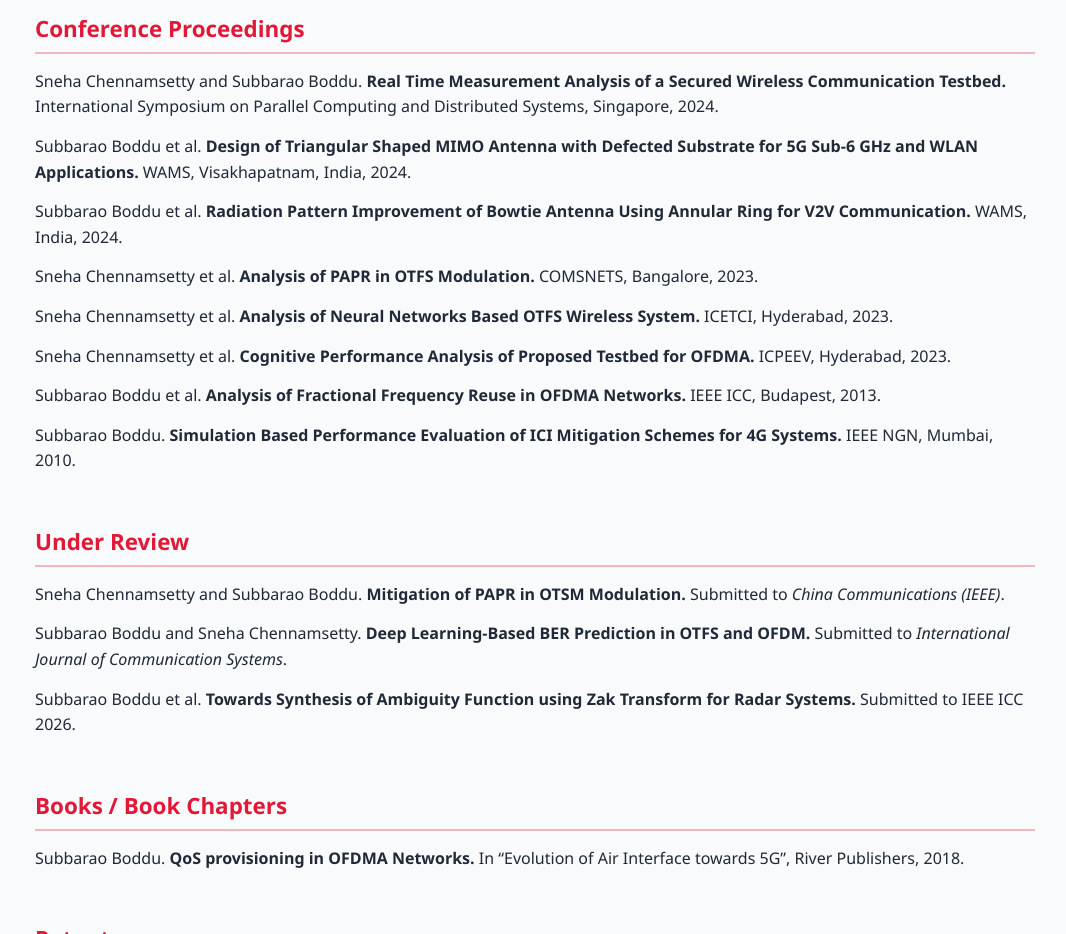
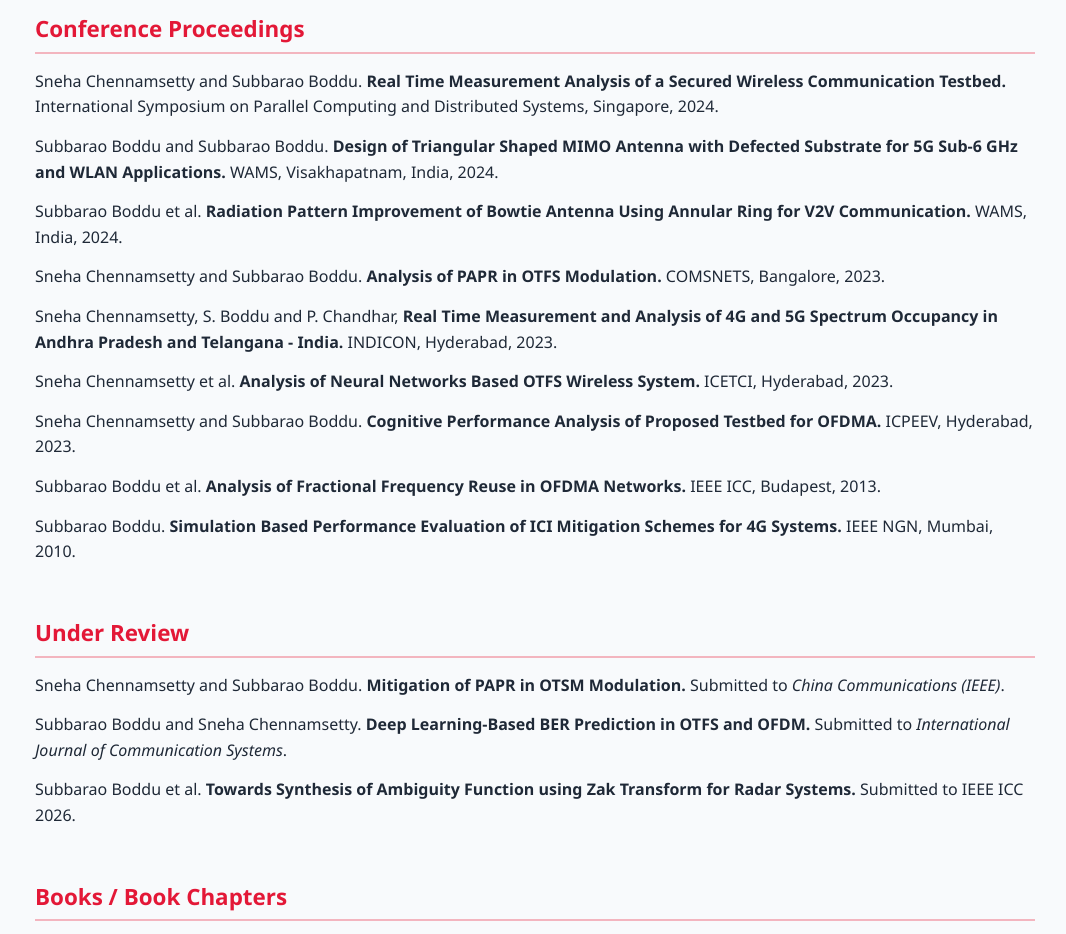
Before and after one commit to chandharlabs/Mu-6G-Innovation-Lab, a plain HTML site: page publications.html in a window 1280 px wide. Shown: the part 840-1774 px from the top of the page, without its empty margins (105-1171 px from the left). Drawn offline with Linux system fonts and the light colour scheme.

Commit message:
Update publications.html

```diff
--- a/publications.html
+++ b/publications.html
@@ -58,11 +58,11 @@
     <h3>Conference Proceedings</h3>
     <ul class="pub-list">
       <li>Sneha Chennamsetty and Subbarao Boddu. <strong>Real Time Measurement Analysis of a Secured Wireless Communication Testbed.</strong> International Symposium on Parallel Computing and Distributed Systems, Singapore, 2024.</li>
-      <li>Subbarao Boddu et al. <strong>Design of Triangular Shaped MIMO Antenna with Defected Substrate for 5G Sub-6 GHz and WLAN Applications.</strong> WAMS, Visakhapatnam, India, 2024.</li>
+      <li>Subbarao Boddu  and Subbarao Boddu. <strong>Design of Triangular Shaped MIMO Antenna with Defected Substrate for 5G Sub-6 GHz and WLAN Applications.</strong> WAMS, Visakhapatnam, India, 2024.</li>
       <li>Subbarao Boddu et al. <strong>Radiation Pattern Improvement of Bowtie Antenna Using Annular Ring for V2V Communication.</strong> WAMS, India, 2024.</li>
-      <li>Sneha Chennamsetty et al. <strong>Analysis of PAPR in OTFS Modulation.</strong> COMSNETS, Bangalore, 2023.</li>
-      <li>Sneha Chennamsetty et al. <strong>Analysis of Neural Networks Based OTFS Wireless System.</strong> ICETCI, Hyderabad, 2023.</li>
-      <li>Sneha Chennamsetty et al. <strong>Cognitive Performance Analysis of Proposed Testbed for OFDMA.</strong> ICPEEV, Hyderabad, 2023.</li>
+      <li>Sneha Chennamsetty  and Subbarao Boddu. <strong>Analysis of PAPR in OTFS Modulation.</strong> COMSNETS, Bangalore, 2023.</li>
+      <li>Sneha Chennamsetty, S. Boddu and P. Chandhar, <strong>Real Time Measurement and Analysis of 4G and 5G Spectrum Occupancy in Andhra Pradesh and Telangana - India. </strong> INDICON, Hyderabad, 2023.      <li>Sneha Chennamsetty et al. <strong>Analysis of Neural Networks Based OTFS Wireless System.</strong> ICETCI, Hyderabad, 2023.</li>
+      <li>Sneha Chennamsetty  and Subbarao Boddu. <strong>Cognitive Performance Analysis of Proposed Testbed for OFDMA.</strong> ICPEEV, Hyderabad, 2023.</li>
       <li>Subbarao Boddu et al. <strong>Analysis of Fractional Frequency Reuse in OFDMA Networks.</strong> IEEE ICC, Budapest, 2013.</li>
       <li>Subbarao Boddu. <strong>Simulation Based Performance Evaluation of ICI Mitigation Schemes for 4G Systems.</strong> IEEE NGN, Mumbai, 2010.</li>
     </ul>
```
